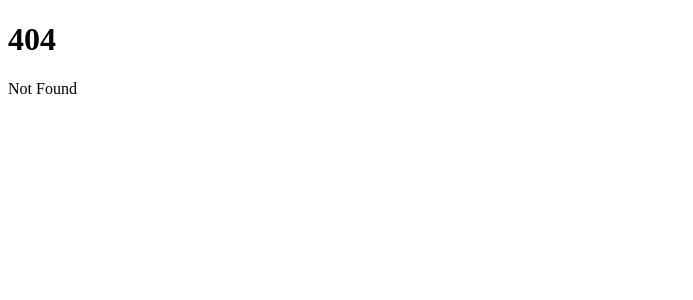
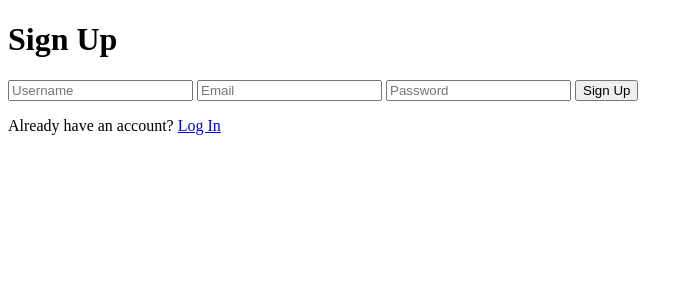
Before and after one commit to Hermzy14/photo-portfolio-generator, a SvelteKit app: page /signup in a window 1280 px wide. Before the commit this address had no page. Shown: the top 300 px of the page, without its empty margins (0-693 px from the left). Built offline with nearby package versions, Linux system fonts and the light colour scheme; no server answers.

Commit message:
Implemented authentication.

```diff
--- a/src/routes/+page.svelte
+++ b/src/routes/+page.svelte
@@ -1,2 +1,2 @@
-<h1>Welcome to SvelteKit</h1>
-<p>Visit <a href="https://svelte.dev/docs/kit">svelte.dev/docs/kit</a> to read the documentation</p>
+<!-- Create a check to see if user is authenticated, if they are, navigate to dashboard -->
+<a href="/login">Log in</a>
--- /dev/null
+++ b/src/routes/signup/+page.svelte
@@ -0,0 +1,45 @@
+<!-- Sign up with Supabase -->
+<script lang="ts">
+	import { supabase } from '$lib/supabase';
+	let email: string = '';
+	let password: string = '';
+	let username: string = '';
+	let error: string | null = null;
+
+	/**
+	 * Handles user signup by calling Supabase's signUp method.
+	 */
+	async function handleSignup() {
+		const { data, error: signupError } = await supabase.auth.signUp({
+			email,
+			password,
+			options: {
+				data: {
+					username
+				}
+			}
+		});
+		// Handle signup error
+		if (signupError) {
+			error = signupError.message;
+		} else {
+			// Redirect to dashboard after successful signup
+			window.location.href = '/dashboard';
+		}
+	}
+</script>
+
+<!-- Signup form -->
+<div>
+	<h1>Sign Up</h1>
+	<form onsubmit={handleSignup}>
+		<input type="text" bind:value={username} placeholder="Username" required />
+		<input type="email" bind:value={email} placeholder="Email" required />
+		<input type="password" bind:value={password} placeholder="Password" required />
+		<button type="submit">Sign Up</button>
+		{#if error}
+			<p class="error">{error}</p>
+		{/if}
+	</form>
+</div>
+<p>Already have an account? <a href="/login">Log In</a></p>
```
Also changed, not shown: src/routes/dashboard/+page.svelte (+27 -0 lines), src/routes/login/+page.svelte (+44 -0 lines).
